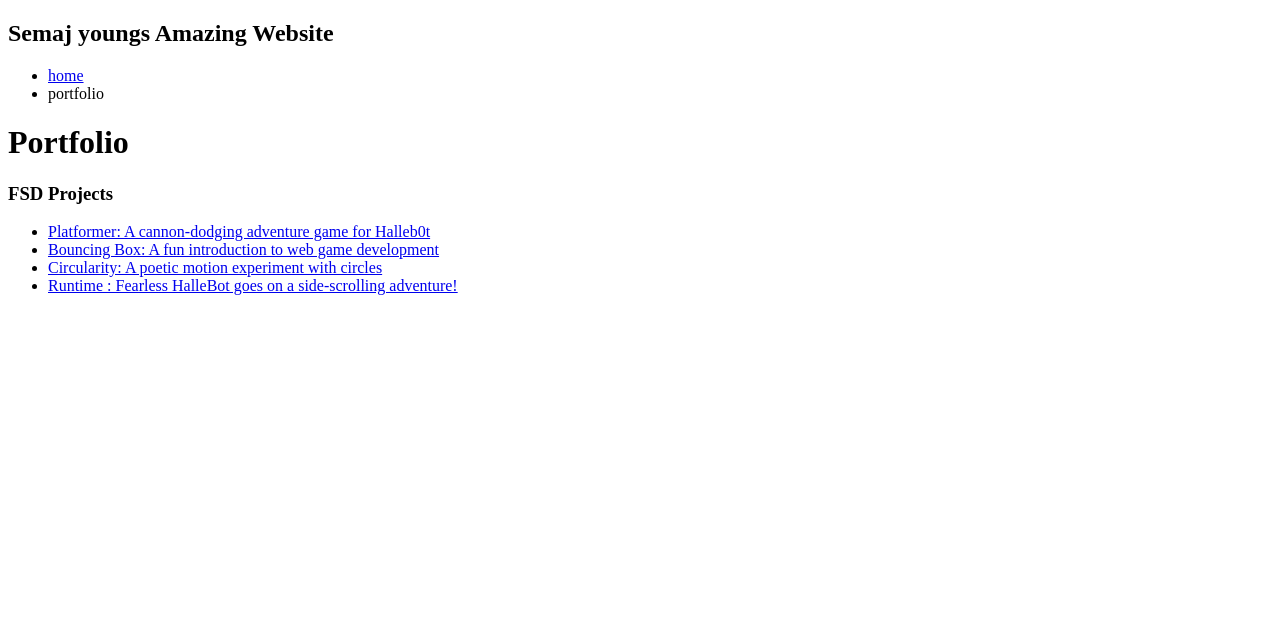
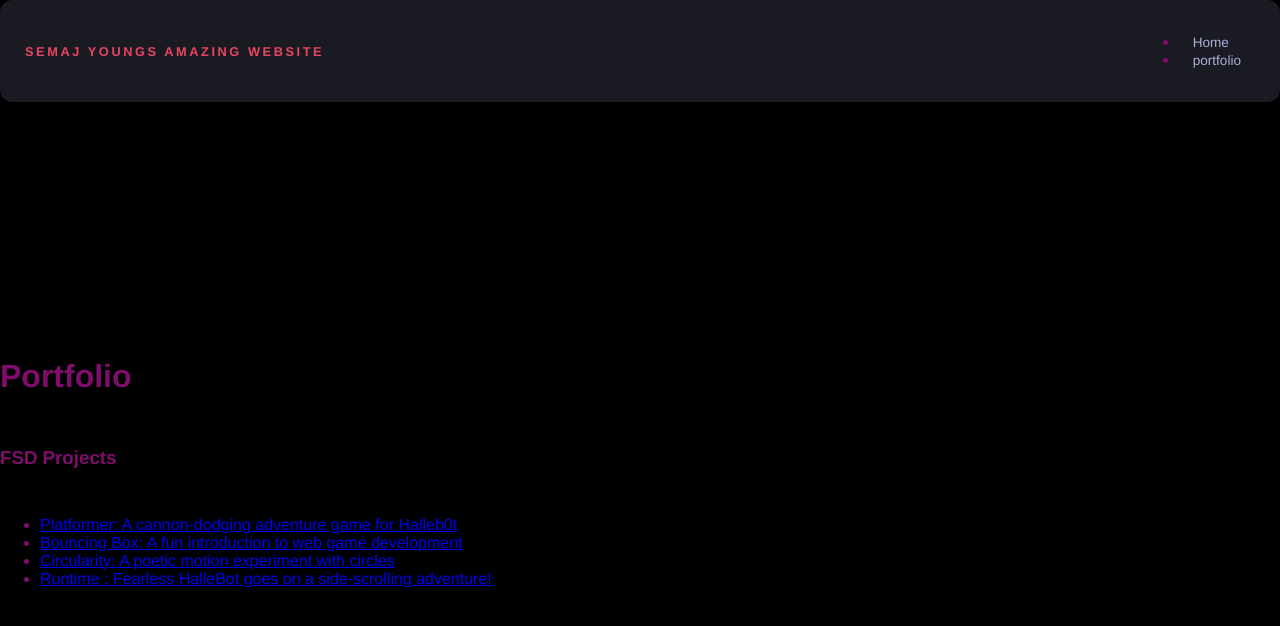
Before and after one commit to youngsemaj0/youngsemaj0.github.io, a plain HTML site: page portfolio.html in a window 1280 px wide. Drawn offline with Linux system fonts and the light colour scheme.

Commit message:
finished

```diff
--- a/portfolio.html
+++ b/portfolio.html
@@ -1,7 +1,9 @@
 <!DOCTYPE html>
 <html>
+
 <head>
   <title>Semaj Young</title>
+  <link rel="stylesheet" href="style.css">
 </head>
 
 <body>
@@ -10,9 +12,12 @@
     <nav>
       <h1>Semaj youngs Amazing Website</h1>
       <ul id="nav-ul">
-          <li class=""nav-li>
-            <a href="index.html">home</a>
-            <li class="nav-li"
+        <li class="nav-li">
+
+          <a href="index.html">Home</a>
+        </li>
+        <li class="nav-li">
+
           <a href="portfolio.html">portfolio</a>
 
         </li>
@@ -51,4 +56,5 @@
 
   </div>
 </body>
+
 </html>
```
Also changed, not shown: index.html (+9 -13 lines). Lines whose indentation alone changed are shown as unchanged.
